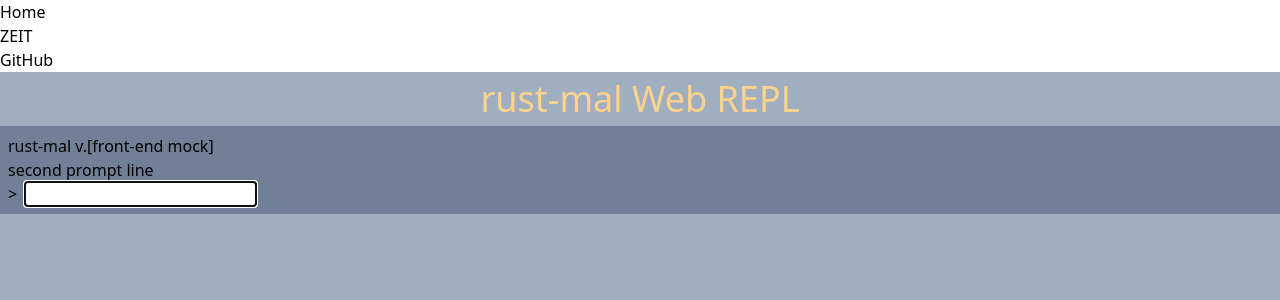
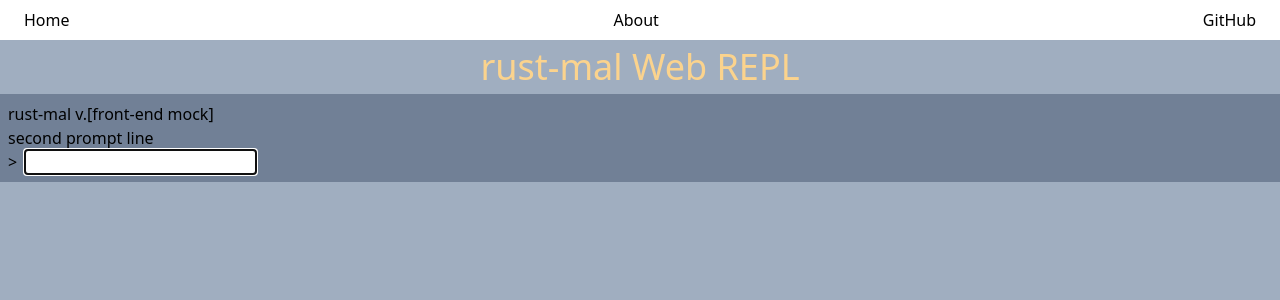
Before and after one commit to pierreyoda/rust-mal, a Next.js app in the folder rust_mal_web_repl/: page / in a window 1280 px wide. Shown: the top 300 px of the page. Built offline with nearby package versions, Linux system fonts and the light colour scheme.

Commit message:
:construction: Web REPL: UI & UX improvements

```diff
--- a/rust_mal_web_repl/components/partials/nav.tsx
+++ b/rust_mal_web_repl/components/partials/nav.tsx
@@ -1,27 +1,24 @@
 import React from "react";
 import Link from "next/link";
 
-const links = [
-  { href: "https://zeit.co/now", label: "ZEIT" },
-  { href: "https://github.com/zeit/next.js", label: "GitHub" },
-].map(link => ({
-  ...link,
-  key: `nav-link-${link.href}-${link.label}`,
-}));
-
 const Nav = () => (
-  <nav>
-    <ul>
+  <nav className="w-full flex px-6 py-2">
+    <ul className="flex-grow flex items-center justify-between">
       <li>
         <Link href="/">
           <a>Home</a>
         </Link>
       </li>
-      {links.map(({ key, href, label }) => (
-        <li key={key}>
-          <a href={href}>{label}</a>
-        </li>
-      ))}
+      <li>
+        <Link href="/about">
+          <a>About</a>
+        </Link>
+      </li>
+      <li>
+        <Link href="https://github.com/pierreyoda/rust-mal" prefetch={false}>
+          <a target="_blank" rel="noopener">GitHub</a>
+        </Link>
+      </li>
     </ul>
   </nav>
 );
--- a/rust_mal_web_repl/components/repl/ReplConsole.tsx
+++ b/rust_mal_web_repl/components/repl/ReplConsole.tsx
@@ -74,7 +74,7 @@ const ReplConsole: FunctionComponent<ReplConsoleProps> = ({
 
   // VM
   const vm: MalInterpreterVm | null = useContext(InterpreterContext);
-  const loading = useMemo(() => valueIsDefined(vm), [vm]); // TODO: look into Suspence
+  const loading = useMemo(() => valueIsDefined(vm), [vm]); // TODO: look into React Suspense
 
   const onCurrentInputChange = useCallback(
     (input: string) => dispatch({ type: "current-prompt-input", payload: { input } }),
--- a/rust_mal_web_repl/pages/index.tsx
+++ b/rust_mal_web_repl/pages/index.tsx
@@ -15,7 +15,7 @@ const mockVm: MalInterpreterVm = {
       : input.startsWith("(") && input.endsWith(")")
         ? { type: "result", text: `(mock) > ${input}` }
         : { type: "error", text: "error: does not look like Lisp" };
-    const mockedDelayMs = 200 + Math.random() * 1000;
+    const mockedDelayMs = 100 + Math.random() * 300;
     return new Promise(resolve => setTimeout(() => resolve(result), mockedDelayMs));
   },
 };
```
